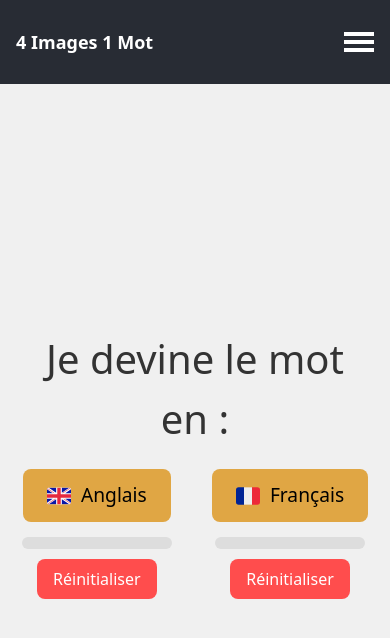
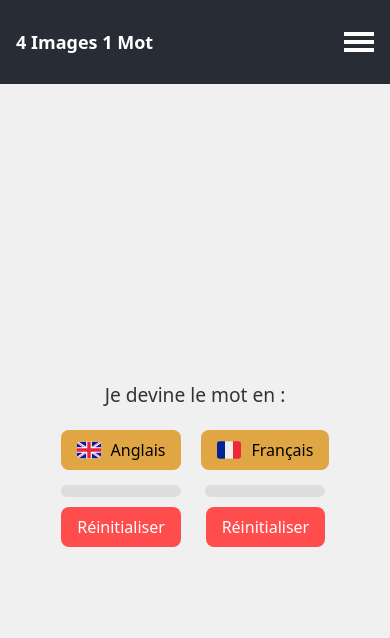
Before and after one commit to RichardFLW/4i1m, a Next.js app: page /select-language in a window 390 px wide. Shown: the top 638 px of the page. Built offline with nearby package versions, Linux system fonts and the light colour scheme.

Commit message:
test modal sucss v2

```diff
--- a/app/components/ResultModal.js
+++ b/app/components/ResultModal.js
@@ -1,5 +1,4 @@
-//app/components/ResultModal.js
-
+// app/components/ResultModal.jsx
 import React from "react";
 import styles from "./ResultModal.module.css";
 
@@ -9,10 +8,10 @@ const ResultModal = ({ isOpen, message, isSuccess, onClose }) => {
   return (
     <div className={styles.modalOverlay}>
       <div className={`${styles.modal} ${isSuccess ? styles.success : styles.error}`}>
-        <h2 className={styles.modalTitle}>{isSuccess ? "Bravo !" : "Oups..."}</h2>
+        <h2 className={styles.modalTitle}>{isSuccess ? "Félicitations !" : "Dommage..."}</h2>
         <p className={styles.modalMessage}>{message}</p>
         <button className={styles.closeButton} onClick={onClose}>
-          {isSuccess ? "Suivant" : "Réessayer"}
+          {isSuccess ? "Continuer" : "Réessayer"}
         </button>
       </div>
     </div>
--- a/app/select-language/SelectLanguage.module.css
+++ b/app/select-language/SelectLanguage.module.css
@@ -89,3 +89,29 @@
   background-color: #e04343;
   transform: translateY(-2px);
 }
+
+/* Media queries for responsiveness */
+@media (max-width: 600px) {
+  .title {
+    font-size: 1.5em;
+  }
+}
+
+@media (max-width: 400px) {
+  .title {
+    font-size: 1.2em;
+  }
+
+  .buttons {
+    gap: 20px;
+  }
+
+  .button {
+    padding: 8px 16px;
+    font-size: 1em;
+  }
+
+  .progressBarContainer {
+    width: 120px;
+  }
+}
```
Also changed, not shown: app/components/ResultModal.module.css (+34 -4 lines).
